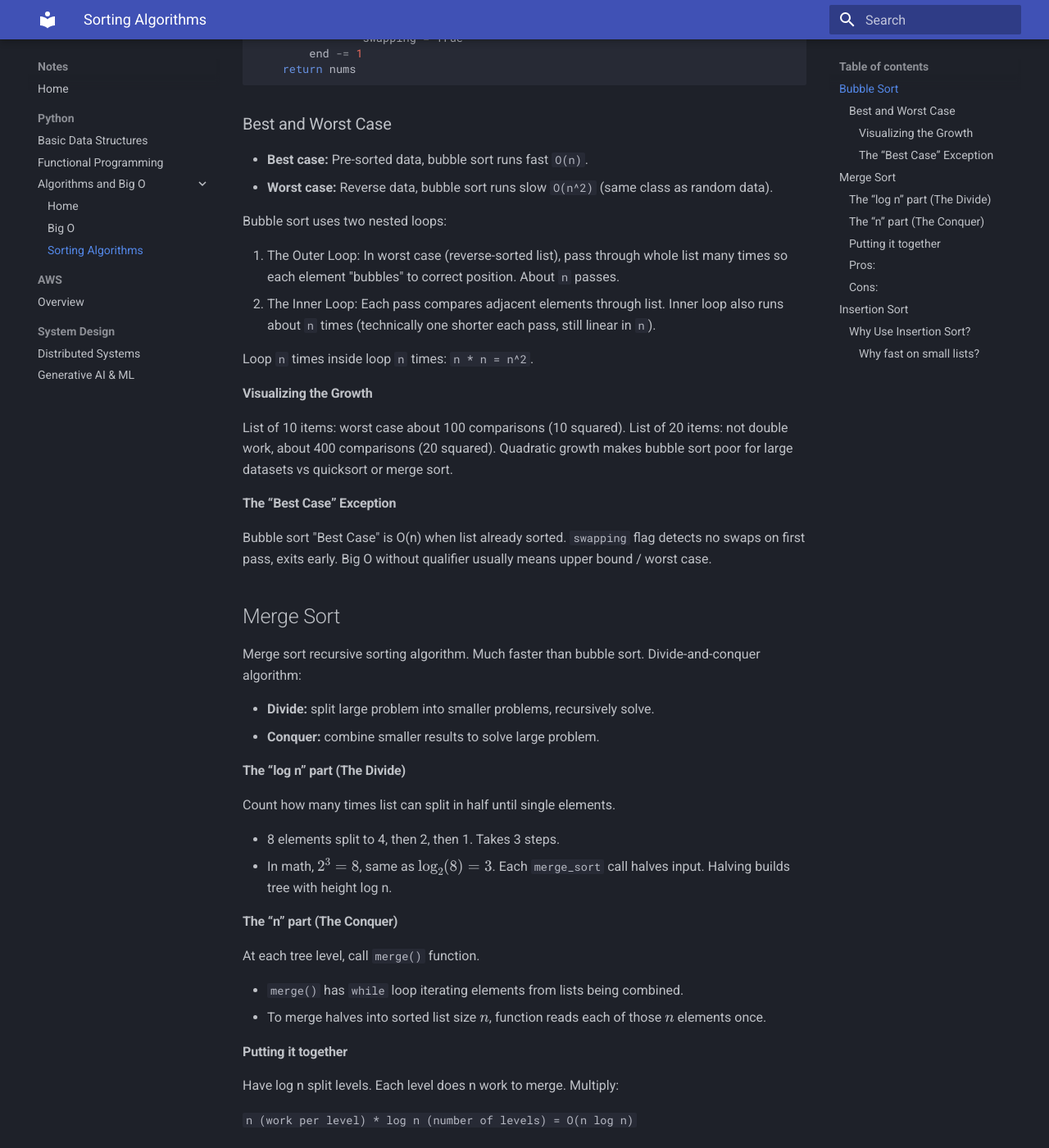
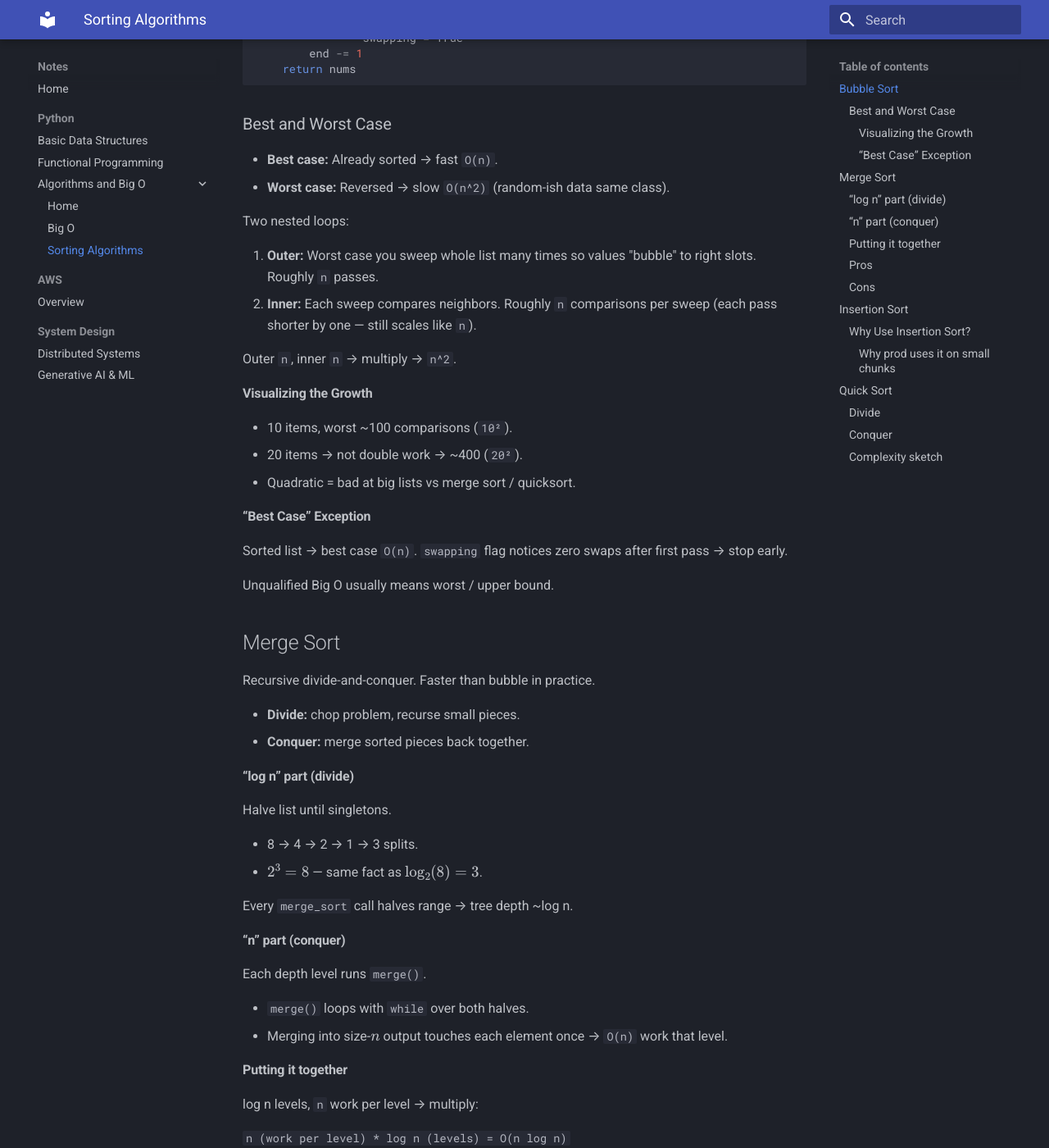
Before and after one commit to ImperialOps/notes, an MkDocs documentation site: the page built from docs/python/dsa/sorting.md, in a window 1280 px wide and 1400 px high, scrolled down 478 px. Shown: the whole window at 82% size. Built offline with MkDocs 1.6.1 and Material for MkDocs 9.7.7, drawn with Linux system fonts in a browser that asks for light colours; some of the changed text lies outside the part shown.

Commit message:
Add Quick Sort sorting algorithm and compress wording

````diff
--- a/docs/python/dsa/sorting.md
+++ b/docs/python/dsa/sorting.md
@@ -2,7 +2,7 @@
 
 ## Bubble Sort
 
-Bubble sort basic sorting algorithm. Name from elements that "bubble up" to top.
+Basic algorithm. Tiny value float up toward end like bubbles.
 
 Implementation reference:
 
@@ -24,54 +24,56 @@
 
 ### Best and Worst Case
 
-* **Best case:** Pre-sorted data, bubble sort runs fast `O(n)`.
-* **Worst case:** Reverse data, bubble sort runs slow `O(n^2)` (same class as random data).
+* **Best case:** Already sorted → fast `O(n)`.
+* **Worst case:** Reversed → slow `O(n^2)` (random-ish data same class).
 
-Bubble sort uses two nested loops:
+Two nested loops:
 
-1. The Outer Loop: In worst case (reverse-sorted list), pass through whole list many times so each element "bubbles" to correct position. About `n` passes.
-1. The Inner Loop: Each pass compares adjacent elements through list. Inner loop also runs about `n` times (technically one shorter each pass, still linear in `n`).
+1. **Outer:** Worst case you sweep whole list many times so values "bubble" to right slots. Roughly `n` passes.
+2. **Inner:** Each sweep compares neighbors. Roughly `n` comparisons per sweep (each pass shorter by one — still scales like `n`).
 
-Loop `n` times inside loop `n` times: `n * n = n^2`.
+Outer `n`, inner `n` → multiply → `n^2`.
 
 #### Visualizing the Growth
 
-List of 10 items: worst case about 100 comparisons (10 squared).
-List of 20 items: not double work, about 400 comparisons (20 squared).
-Quadratic growth makes bubble sort poor for large datasets vs quicksort or merge sort.
+* 10 items, worst ~100 comparisons (`10²`).
+* 20 items → not double work → ~400 (`20²`).
+* Quadratic = bad at big lists vs merge sort / quicksort.
 
-#### The “Best Case” Exception
+#### “Best Case” Exception
 
-Bubble sort "Best Case" is O(n) when list already sorted. `swapping` flag detects no swaps on first pass, exits early. Big O without qualifier usually means upper bound / worst case.
+Sorted list → best case `O(n)`. `swapping` flag notices zero swaps after first pass → stop early.
 
+Unqualified Big O usually means worst / upper bound.
 
 ## Merge Sort
 
-Merge sort recursive sorting algorithm. Much faster than bubble sort. Divide-and-conquer algorithm:
+Recursive divide-and-conquer. Faster than bubble in practice.
 
-* **Divide:** split large problem into smaller problems, recursively solve.
-* **Conquer:** combine smaller results to solve large problem.
+* **Divide:** chop problem, recurse small pieces.
+* **Conquer:** merge sorted pieces back together.
 
-#### The “log n” part (The Divide)
+#### “log n” part (divide)
 
-Count how many times list can split in half until single elements.
+Halve list until singletons.
 
-* 8 elements split to 4, then 2, then 1. Takes 3 steps.
-* In math, $2^3 = 8$, same as $\log_2(8) = 3$.
-Each `merge_sort` call halves input. Halving builds tree with height log n.
+* 8 → 4 → 2 → 1 → 3 splits.
+* $2^3 = 8$ — same fact as $\log_2(8) = 3$.
 
-#### The “n” part (The Conquer)
+Every `merge_sort` call halves range → tree depth ~log n.
 
-At each tree level, call `merge()` function.
+#### “n” part (conquer)
 
-* `merge()` has `while` loop iterating elements from lists being combined.
-* To merge halves into sorted list size $n$, function reads each of those $n$ elements once.
+Each depth level runs `merge()`.
+
+* `merge()` loops with `while` over both halves.
+* Merging into size-$n$ output touches each element once → `O(n)` work that level.
 
 #### Putting it together
 
-Have log n split levels. Each level does n work to merge. Multiply:
+log n levels, `n` work per level → multiply:
 
-`n (work per level) * log n (number of levels) = O(n log n)`
+`n (work per level) * log n (levels) = O(n log n)`
 
 Implementation reference:
 
@@ -104,28 +106,27 @@
     return final
 ```
 
-### Pros:
+### Pros
 
-* Fast: Merge sort much faster than bubble sort. O(n*log(n)) vs O(n^2).
-* Stable: duplicate-key values keep original order after sort.
+* **Speed:** Usually `O(n log n)`, smokes `O(n²)` bubble on big inputs.
+* **Stable:** Duplicate keys keep original relative order.
 
-### Cons:
+### Cons
 
-* Memory usage: many sorts use single array copy. Merge sort needs extra subarrays in memory.
-* Recursive: many recursive calls; in many languages (like Python), can add performance penalty.
-
+* **Memory:** Needs extra buffers; not like one-array-only sorts.
+* **Recursion:** Deep calls hurt some runtimes (e.g. Python).
 
 ## Insertion Sort
 
-Insertion sort builds sorted list one item at time. Much less efficient on large lists than merge sort because O(n^2), but often faster on small lists (not Big O, smaller constants).
+Grow sorted prefix one element at front. Large lists: worse than merge (`O(n²)`). Tiny lists: often wins anyway (constants win over Big-O story).
 
-Insertion sort Big O is `O(n^2)` (worst case).
+Worst-case Big-O: `O(n²)`.
 
-Outer loop always runs `n` times. Inner loop depends on input order.
+Outer loop `n` times always. Inner loop length depends how messy data is.
 
-* **Best case:** Pre-sorted data, insertion sort runs very fast (`O(n)`) because inner loop rarely shifts.
-* **Average case:** `O(n^2)` because inner loop runs about half-range on average.
-* **Worst case:** Reverse data, still `O(n^2)` because inner loop runs full range each pass.
+* **Best case:** Already sorted → `O(n)`, inner barely shifts.
+* **Average case:** `O(n²)` — inner walks ~half gap on typical mix.
+* **Worst case:** Reversed → `O(n²)` — inner walks full gap every time.
 
 Implementation reference:
 
@@ -141,18 +142,64 @@
 
 ### Why Use Insertion Sort?
 
-* **Fast on tiny inputs:** Often faster than merge sort and quicksort on very small lists.
-* **Adaptive:** Faster when data is partially sorted.
-* **Stable:** Equal-key elements keep relative order.
-* **In-place:** Uses constant extra memory.
-* **Online:** Can sort as new items arrive.
+* **Fast on tiny n:** Often beats merge/quicksort on very small spans.
+* **Adaptive:** Nearly sorted → less inner work.
+* **Stable:** Equal keys stay in order.
+* **In-place:** `O(1)` extra beyond array.
+* **Online:** Slide new items into sorted prefix as they arrive.
 
-#### Why fast on small lists?
+#### Why prod uses it on small chunks
 
-Many production sort implementations use insertion sort below small threshold (often around 10-ish), then switch to quicksort/merge sort for bigger inputs.
+Libs often run insertion sort under small threshold (~10-ish), swap to quicksort / merge beyond that:
 
-Reason:
+* No recursion tax
+* Tiny memory footprint
+* Still stable (if you pick stable merge variant elsewhere)
 
-* **No recursion overhead**
-* **Tiny memory footprint**
-* **Stable behavior**
+## Quick Sort
+
+Popular recursive divide-and-conquer. Real systems add tricks (median-of-three, insertion on small tails, etc.) — below is naive shape.
+
+### Divide
+
+* **Pick pivot** — want near middle of sorted outcome (median ideal).
+* **Partition** — shove `< pivot` left, `> pivot` right.
+* **Pivot settles** — one index now final.
+* **Recurse** — repeat on left and right subranges.
+
+### Conquer
+
+When every region finished partitioning → whole array sorted.
+
+Implementation reference:
+
+```python
+def quick_sort(nums, low, high):
+    if low < high:
+        p = partition(nums, low, high)
+        quick_sort(nums, low, p - 1)
+        quick_sort(nums, p + 1, high)
+
+
+def partition(nums, low, high):
+    pivot = nums[high]
+    i = low
+    for j in range(low, high):
+        if nums[j] < pivot:
+            nums[i], nums[j] = nums[j], nums[i]
+            i += 1
+    nums[i], nums[high] = nums[high], nums[i]
+    return i
+```
+
+### Complexity sketch
+
+Average: `O(n log n)`. Naive worst (bad pivots): `O(n²)`.
+
+`partition()` scans `low..high` once → `O(n)` per invocation.
+
+Bill = (#partition calls) × `O(n)`.
+
+**Worst case shaped like:** already sorted input + pivot always smallest or biggest each step → skinny recursion tree → ~`n` partition layers → `n × n`.
+
+**Best split shaped like:** pivot near median each time → tree depth ~`log n` → `n log n`.
````
